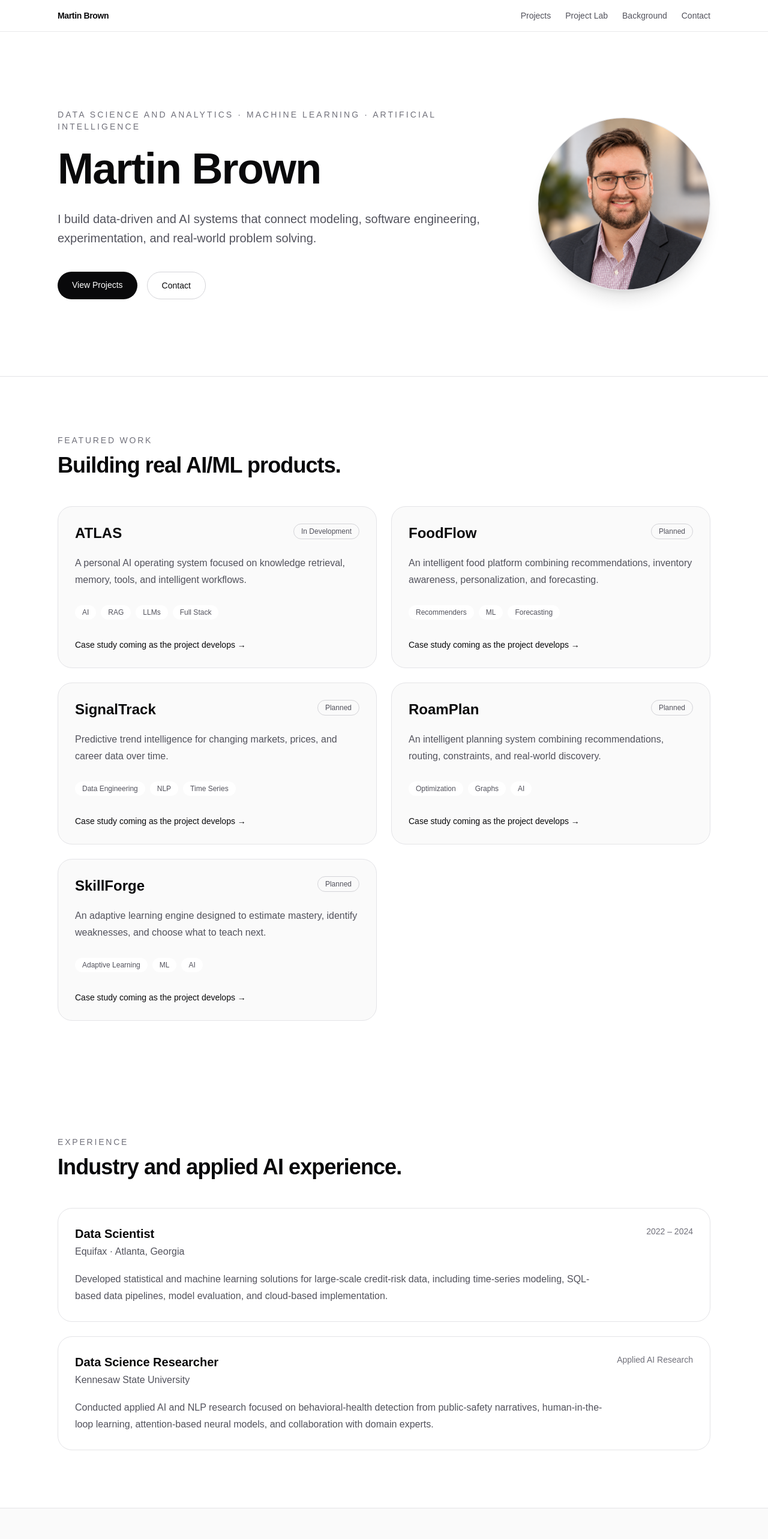
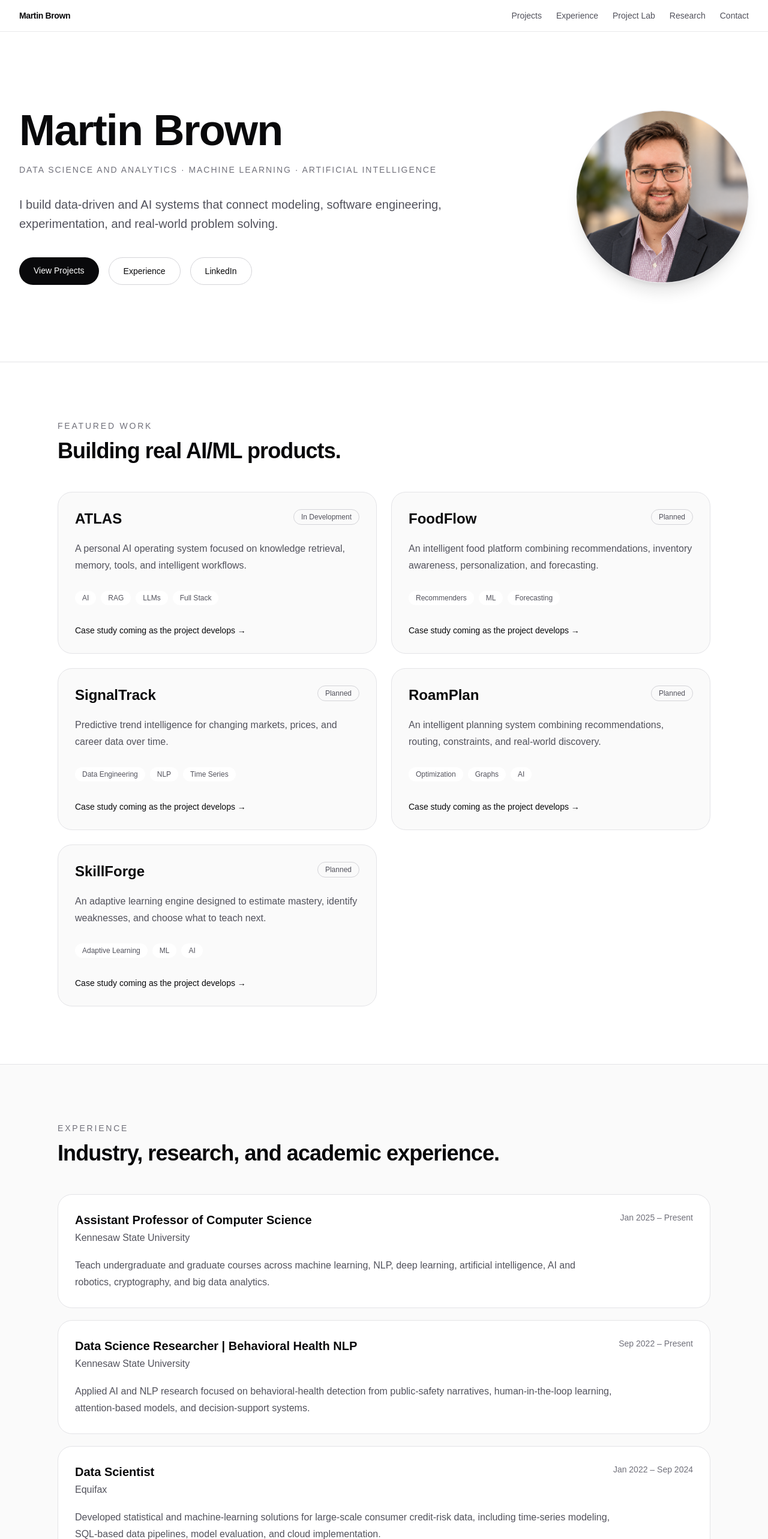
Before and after one commit to BrownMKW/portfolio, a Next.js app: page / in a window 1280 px wide. Shown: the top 2566 px of the page at 60% size. Built offline with nearby package versions, Linux system fonts and the light colour scheme.

Commit message:
Add experience section and update navigation

```diff
--- a/app/page.tsx
+++ b/app/page.tsx
@@ -40,6 +40,44 @@ const featuredProjects = [
   },
 ];
 
+const experience = [
+  {
+    role: "Assistant Professor of Computer Science",
+    organization: "Kennesaw State University",
+    dates: "Jan 2025 – Present",
+    description:
+      "Teach undergraduate and graduate courses across machine learning, NLP, deep learning, artificial intelligence, AI and robotics, cryptography, and big data analytics.",
+  },
+  {
+    role: "Data Science Researcher | Behavioral Health NLP",
+    organization: "Kennesaw State University",
+    dates: "Sep 2022 – Present",
+    description:
+      "Applied AI and NLP research focused on behavioral-health detection from public-safety narratives, human-in-the-loop learning, attention-based models, and decision-support systems.",
+  },
+  {
+    role: "Data Scientist",
+    organization: "Equifax",
+    dates: "Jan 2022 – Sep 2024",
+    description:
+      "Developed statistical and machine-learning solutions for large-scale consumer credit-risk data, including time-series modeling, SQL-based data pipelines, model evaluation, and cloud implementation.",
+  },
+  {
+    role: "Data Scientist",
+    organization: "U.S. Army",
+    dates: "Sep 2020 – Sep 2022",
+    description:
+      "Developed data-processing and modeling pipelines for real-world physiological and passenger-driving data, including ECG and heart-rate variability analysis.",
+  },
+  {
+    role: "Graduate Teaching Assistant",
+    organization: "Murray State University",
+    dates: "Oct 2018 – May 2020",
+    description:
+      "Co-developed and co-taught developmental mathematics coursework while supporting students transitioning into college-level mathematics.",
+  },
+];
+
 export default function Home() {
   return (
     <main className="min-h-screen bg-white text-zinc-950 dark:bg-zinc-950 dark:text-zinc-50">
@@ -49,17 +87,15 @@ export default function Home() {
       <section className="relative overflow-hidden border-b border-zinc-200 dark:border-zinc-800">
         <div className="absolute inset-0 -z-10 bg-[radial-gradient(circle_at_top_right,_rgba(59,130,246,0.12),_transparent_35%)]" />
 
-        <div className="mx-auto grid max-w-6xl items-center gap-12 px-6 py-24 sm:px-8 lg:grid-cols-[1.4fr_0.6fr] lg:py-32">
-          {/* Left side */}
+        <div className="mx-auto grid max-w-7xl items-center gap-12 px-6 py-24 sm:px-8 lg:grid-cols-[minmax(0,1fr)_18rem] lg:py-32">
           <div>
-            <p className="mb-6 text-sm font-medium uppercase tracking-[0.22em] text-zinc-500 dark:text-zinc-400">
-              Data Science and Analytics · Machine Learning · Artificial
-              Intelligence
-            </p>
-
             <h1 className="max-w-4xl text-5xl font-semibold tracking-tight sm:text-6xl lg:text-7xl">
               {portfolio.name}
             </h1>
+
+            <p className="mt-5 text-sm font-medium uppercase tracking-[0.14em] text-zinc-500 dark:text-zinc-400 lg:whitespace-nowrap">
+              Data Science and Analytics · Machine Learning · Artificial Intelligence
+            </p>
 
             <p className="mt-8 max-w-3xl text-xl leading-8 text-zinc-600 dark:text-zinc-300">
               I build data-driven and AI systems that connect modeling,
@@ -76,15 +112,23 @@ export default function Home() {
               </a>
 
               <a
-                href="#contact"
+                href="#experience"
                 className="rounded-full border border-zinc-300 px-6 py-3 text-sm font-medium transition hover:bg-zinc-100 dark:border-zinc-700 dark:hover:bg-zinc-900"
               >
-                Contact
+                Experience
+              </a>
+
+              <a
+                href={portfolio.linkedin}
+                target="_blank"
+                rel="noopener noreferrer"
+                className="rounded-full border border-zinc-300 px-6 py-3 text-sm font-medium transition hover:bg-zinc-100 dark:border-zinc-700 dark:hover:bg-zinc-900"
+              >
+                LinkedIn
               </a>
             </div>
           </div>
 
-          {/* Right side: headshot */}
           <div className="flex justify-center lg:justify-end">
             <div className="relative h-64 w-64 overflow-hidden rounded-full border border-zinc-200 shadow-xl dark:border-zinc-800 sm:h-72 sm:w-72">
               <Image
@@ -154,71 +198,61 @@ export default function Home() {
       {/* Experience */}
       <section
         id="experience"
-  className="mx-auto max-w-6xl px-6 py-24 sm:px-8"
+        className="border-y border-zinc-200 bg-zinc-50 dark:border-zinc-800 dark:bg-zinc-900/40"
       >
+        <div className="mx-auto max-w-6xl px-6 py-24 sm:px-8">
           <div className="mb-12">
             <p className="text-sm font-medium uppercase tracking-[0.2em] text-zinc-500">
               Experience
             </p>
 
             <h2 className="mt-3 text-3xl font-semibold tracking-tight sm:text-4xl">
-      Industry and applied AI experience.
+              Industry, research, and academic experience.
             </h2>
           </div>
 
-  <div className="space-y-6">
-    <article className="rounded-3xl border border-zinc-200 p-7 dark:border-zinc-800">
-      <div className="flex flex-col justify-between gap-2 sm:flex-row sm:items-start">
+          <div className="space-y-5">
+            {experience.map((item) => (
+              <article
+                key={`${item.role}-${item.organization}`}
+                className="rounded-3xl border border-zinc-200 bg-white p-7 dark:border-zinc-800 dark:bg-zinc-950"
+              >
+                <div className="flex flex-col justify-between gap-3 sm:flex-row sm:items-start">
                   <div>
-          <h3 className="text-xl font-semibold">
-            Data Scientist
-          </h3>
+                    <h3 className="text-xl font-semibold">{item.role}</h3>
 
                     <p className="mt-1 text-zinc-600 dark:text-zinc-300">
-            Equifax · Atlanta, Georgia
+                      {item.organization}
                     </p>
                   </div>
 
-        <p className="text-sm text-zinc-500">
-          2022 – 2024
+                  <p className="shrink-0 text-sm text-zinc-500">
+                    {item.dates}
                   </p>
                 </div>
 
                 <p className="mt-5 max-w-4xl leading-7 text-zinc-600 dark:text-zinc-300">
-        Developed statistical and machine learning solutions for large-scale
-        credit-risk data, including time-series modeling, SQL-based data
-        pipelines, model evaluation, and cloud-based implementation.
+                  {item.description}
                 </p>
               </article>
-
-    <article className="rounded-3xl border border-zinc-200 p-7 dark:border-zinc-800">
-      <div className="flex flex-col justify-between gap-2 sm:flex-row sm:items-start">
-        <div>
-          <h3 className="text-xl font-semibold">
-            Data Science Researcher
-          </h3>
-
-          <p className="mt-1 text-zinc-600 dark:text-zinc-300">
-            Kennesaw State University
-          </p>
+            ))}
           </div>
 
-        <p className="text-sm text-zinc-500">
-          Applied AI Research
-        </p>
+          <div className="mt-8">
+            <a
+              href={portfolio.linkedin}
+              target="_blank"
+              rel="noopener noreferrer"
+              className="text-sm font-medium transition hover:opacity-60"
+            >
+              View full experience on LinkedIn →
+            </a>
           </div>
-
-      <p className="mt-5 max-w-4xl leading-7 text-zinc-600 dark:text-zinc-300">
-        Conducted applied AI and NLP research focused on behavioral-health
-        detection from public-safety narratives, human-in-the-loop learning,
-        attention-based neural models, and collaboration with domain experts.
-      </p>
-    </article>
         </div>
       </section>
 
-      {/* Project Lab + Background */}
-      <section className="border-y border-zinc-200 bg-zinc-50 dark:border-zinc-800 dark:bg-zinc-900/40">
+      {/* Project Lab + Research */}
+      <section>
         <div className="mx-auto grid max-w-6xl gap-12 px-6 py-24 sm:px-8 lg:grid-cols-2">
           <div id="lab">
             <p className="text-sm font-medium uppercase tracking-[0.2em] text-zinc-500">
@@ -231,23 +265,24 @@ export default function Home() {
 
             <p className="mt-5 max-w-xl leading-7 text-zinc-600 dark:text-zinc-300">
               A separate space for technical exercises, prototypes, academic
-              projects, model experiments, and hands-on learning that support
-              the larger portfolio.
+              projects, model experiments, applications, and hands-on learning
+              that support the larger portfolio.
             </p>
           </div>
 
-          <div id="background">
+          <div id="research">
             <p className="text-sm font-medium uppercase tracking-[0.2em] text-zinc-500">
-              Research & Experience
+              Research & Publications
             </p>
 
             <h2 className="mt-3 text-3xl font-semibold tracking-tight">
-              Applied work beyond the portfolio.
+              Applied AI research beyond the product portfolio.
             </h2>
 
             <p className="mt-5 max-w-xl leading-7 text-zinc-600 dark:text-zinc-300">
-              Industry data science, applied AI research, publications, and
-              academic work will live here alongside the product portfolio.
+              Published work in behavioral-health NLP, human-in-the-loop
+              learning, attention-based models, and applied artificial
+              intelligence will be presented here.
             </p>
           </div>
         </div>
@@ -269,9 +304,18 @@ export default function Home() {
           </h2>
 
           <p className="mt-5 max-w-2xl leading-7 opacity-70">
-            Resume, GitHub, LinkedIn, publications, and direct contact
-            information will be added here.
+            Connect with me through LinkedIn. Additional professional contact
+            options will be added as the portfolio develops.
           </p>
+
+          <a
+            href={portfolio.linkedin}
+            target="_blank"
+            rel="noopener noreferrer"
+            className="mt-8 inline-block rounded-full bg-white px-6 py-3 text-sm font-medium text-zinc-950 transition hover:bg-zinc-200 dark:bg-zinc-950 dark:text-white dark:hover:bg-zinc-800"
+          >
+            LinkedIn
+          </a>
         </div>
       </section>
 
--- a/components/Navbar.tsx
+++ b/components/Navbar.tsx
@@ -1,7 +1,7 @@
 export default function Navbar() {
   return (
     <header className="sticky top-0 z-50 border-b border-zinc-200/80 bg-white/80 backdrop-blur-md dark:border-zinc-800/80 dark:bg-zinc-950/80">
-      <nav className="mx-auto flex max-w-6xl items-center justify-between px-6 py-4 sm:px-8">
+      <nav className="mx-auto flex max-w-7xl items-center justify-between px-6 py-4 sm:px-8">
         <a
           href="#"
           className="text-sm font-semibold tracking-tight text-zinc-950 dark:text-white"
@@ -18,6 +18,13 @@ export default function Navbar() {
           </a>
 
           <a
+            href="#experience"
+            className="transition hover:text-zinc-950 dark:hover:text-white"
+          >
+            Experience
+          </a>
+
+          <a
             href="#lab"
             className="transition hover:text-zinc-950 dark:hover:text-white"
           >
@@ -25,10 +32,10 @@ export default function Navbar() {
           </a>
 
           <a
-            href="#background"
+            href="#research"
             className="transition hover:text-zinc-950 dark:hover:text-white"
           >
-            Background
+            Research
           </a>
 
           <a
```
Lines whose indentation alone changed are shown as unchanged.
